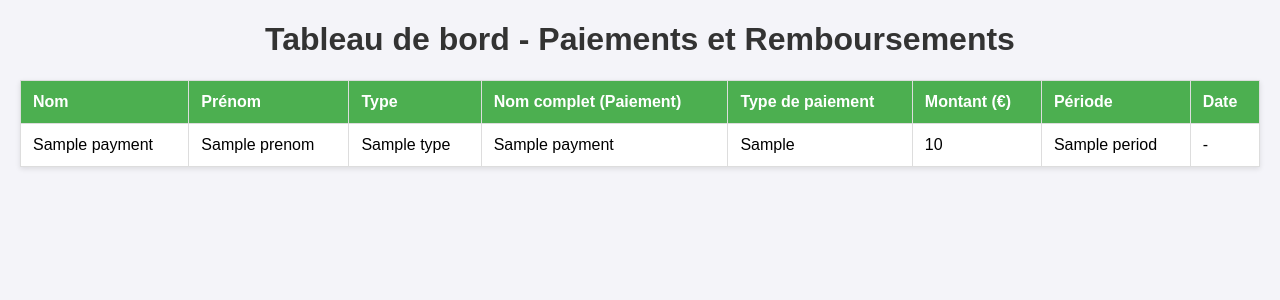
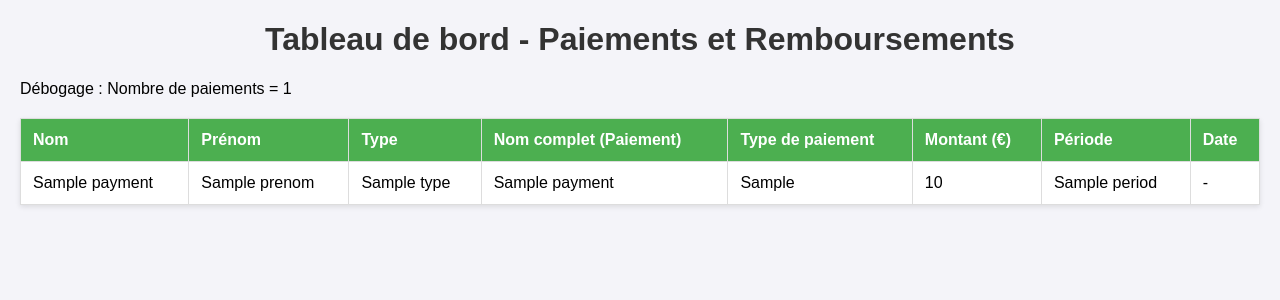
Before and after one commit to Berthieur/SalaireApp, a Flask app: template templates/dashboard.html in a window 1280 px wide. Shown: the top 300 px of the page. Run offline with Flask 3, Linux system fonts and the light colour scheme; the template is opened without the code that fills it: most values are stand-ins (such as "Sample title", 1, 10 or a date in 2020).

Commit message:
Update dashboard.html

```diff
--- a/templates/dashboard.html
+++ b/templates/dashboard.html
@@ -45,6 +45,7 @@
 </head>
 <body>
     <h1>Tableau de bord - Paiements et Remboursements</h1>
+    <p>Débogage : Nombre de paiements = {{ payments | length }}</p> <!-- Débogage temporaire -->
     <table>
         <thead>
             <tr>
```
